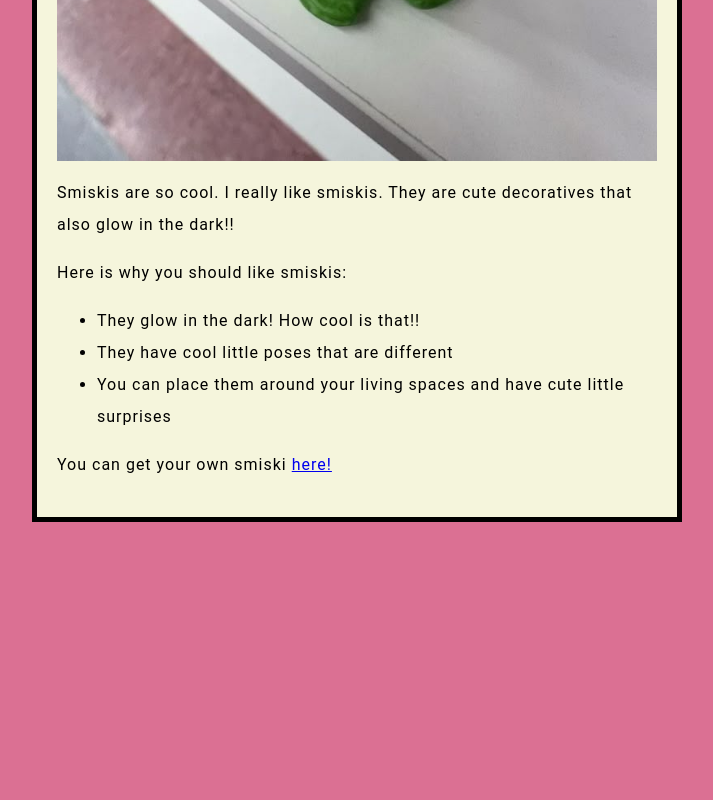
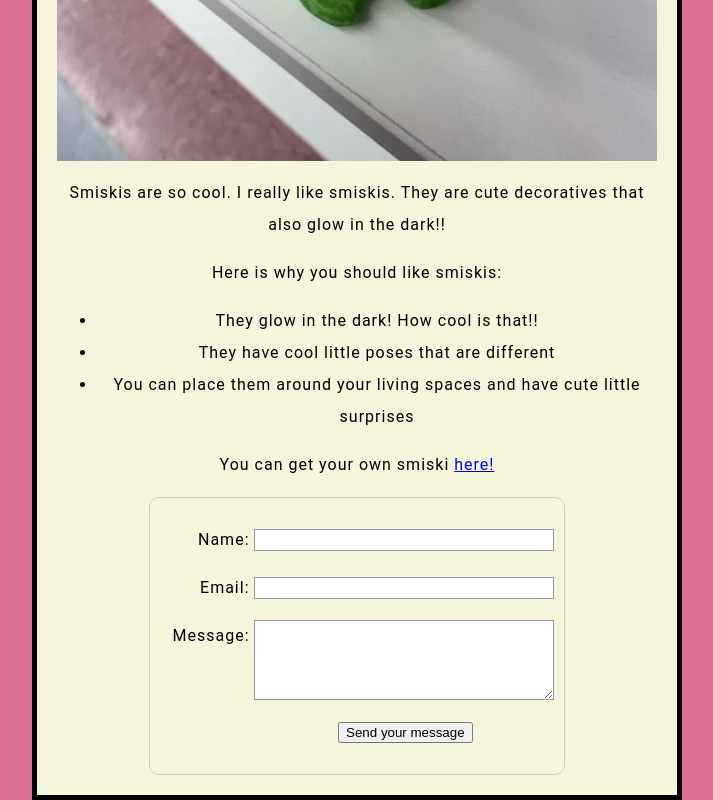
Before and after one commit to hannah-pixel/FullStackOpen, a plain HTML site: page Unit0/first_website_html/index.html in a window 1280 px wide. Shown: the part 755-1555 px from the top of the page, without its empty margins (283-996 px from the left). Before the commit the page ends 1277 px from the top, so only its background shows below. Drawn offline with Linux system fonts and the light colour scheme.

Commit message:
added web form to get user contact information

```diff
--- a/Unit0/first_website_html/index.html
+++ b/Unit0/first_website_html/index.html
@@ -8,6 +8,69 @@
     <link rel="preconnect" href="https://fonts.googleapis.com">
     <link rel="preconnect" href="https://fonts.gstatic.com" crossorigin>
     <link href="https://fonts.googleapis.com/css2?family=Roboto+Slab:wght@100..900&display=swap" rel="stylesheet">
+    <style>
+      body {
+  /* Center the form on the page */
+  text-align: center;
+}
+
+form {
+  display: inline-block;
+  /* Form outline */
+  padding: 1em;
+  border: 1px solid #cccccc;
+  border-radius: 1em;
+}
+
+p + p {
+  margin-top: 1em;
+}
+
+label {
+  /* Uniform size & alignment */
+  display: inline-block;
+  min-width: 90px;
+  text-align: right;
+}
+
+input,
+textarea {
+  /* To make sure that all text fields have the same font settings
+     By default, text areas have a monospace font */
+  font: 1em sans-serif;
+  /* Uniform text field size */
+  width: 300px;
+  box-sizing: border-box;
+  /* Match form field borders */
+  border: 1px solid #999999;
+}
+
+input:focus,
+textarea:focus {
+  /* Set the outline width and style */
+  outline-style: solid;
+  /* To give a little highlight on active elements */
+  outline-color: black;
+}
+
+textarea {
+  /* Align multiline text fields with their labels */
+  vertical-align: top;
+  /* Provide space to type some text */
+  height: 5em;
+}
+
+.button {
+  /* Align buttons with the text fields */
+  padding-left: 90px; /* same size as the label elements */
+}
+
+button {
+  /* This extra margin represent roughly the same space as the space
+     between the labels and their text fields */
+  margin-left: 0.5em;
+}
+    </style>
   </head>
   <body>
     <h1>COOL SMISKI</h1>
@@ -20,7 +83,23 @@
       <li>You can place them around your living spaces and have cute little surprises</li>
     </ul>
     <p> You can get your own smiski <a href="https://smiski.com/e/smiski/">
-  here!
-</a> </p>
+  here! </a> </p>
+  <form action="/my-handling-form-page" method="post">
+  <p>
+    <label for="name">Name:</label>
+    <input type="text" id="name" name="user_name" />
+  </p>
+  <p>
+    <label for="mail">Email:</label>
+    <input type="email" id="mail" name="user_email" />
+  </p>
+  <p>
+    <label for="msg">Message:</label>
+    <textarea id="msg" name="user_message"></textarea>
+  </p>
+  <p class="button">
+  <button type="submit">Send your message</button>
+</p>
+</form>
   </body>
 </html>
```
Also changed, not shown: Unit0/first_website_html/form.html (added, +1 -0 lines).
